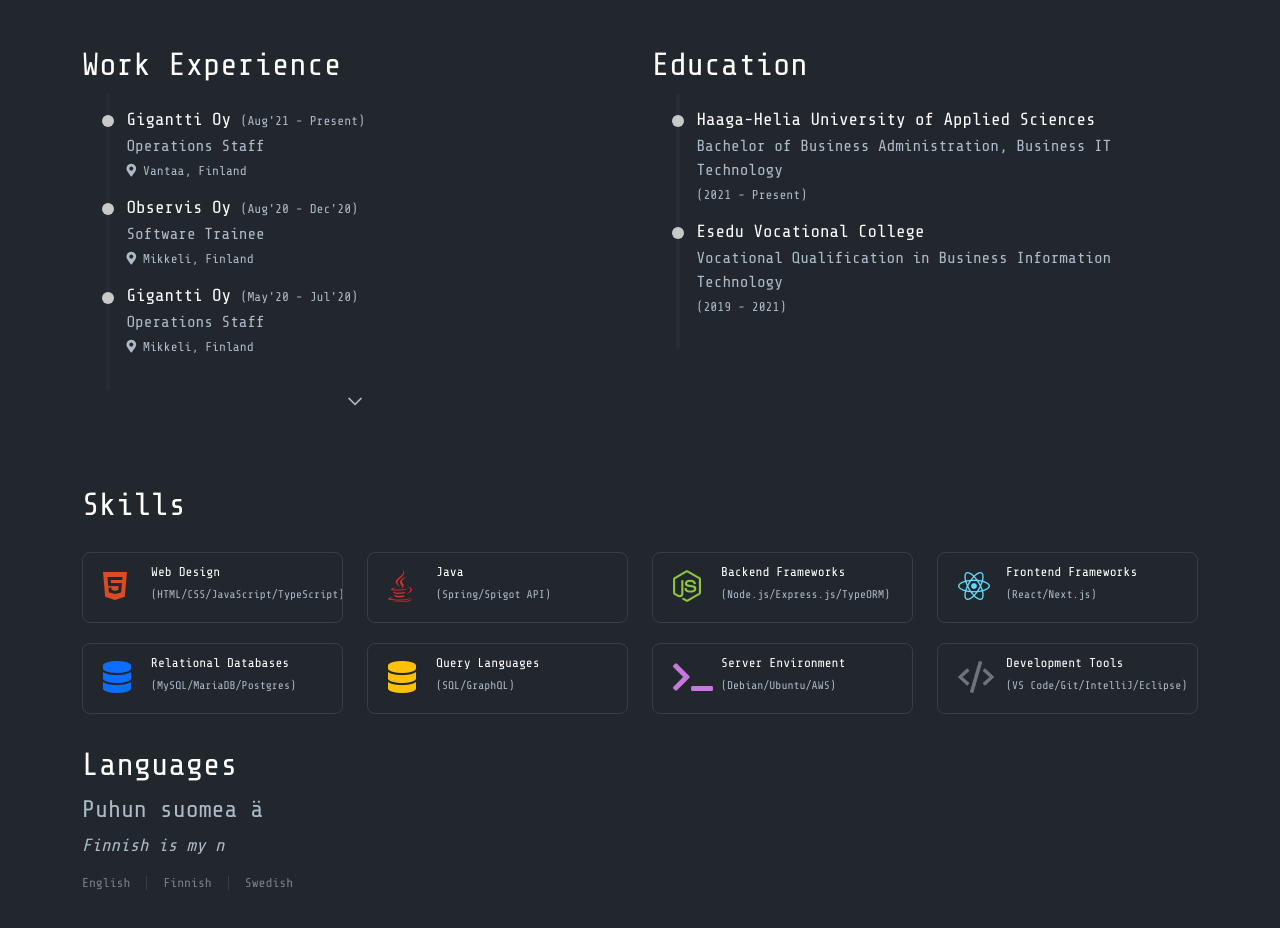
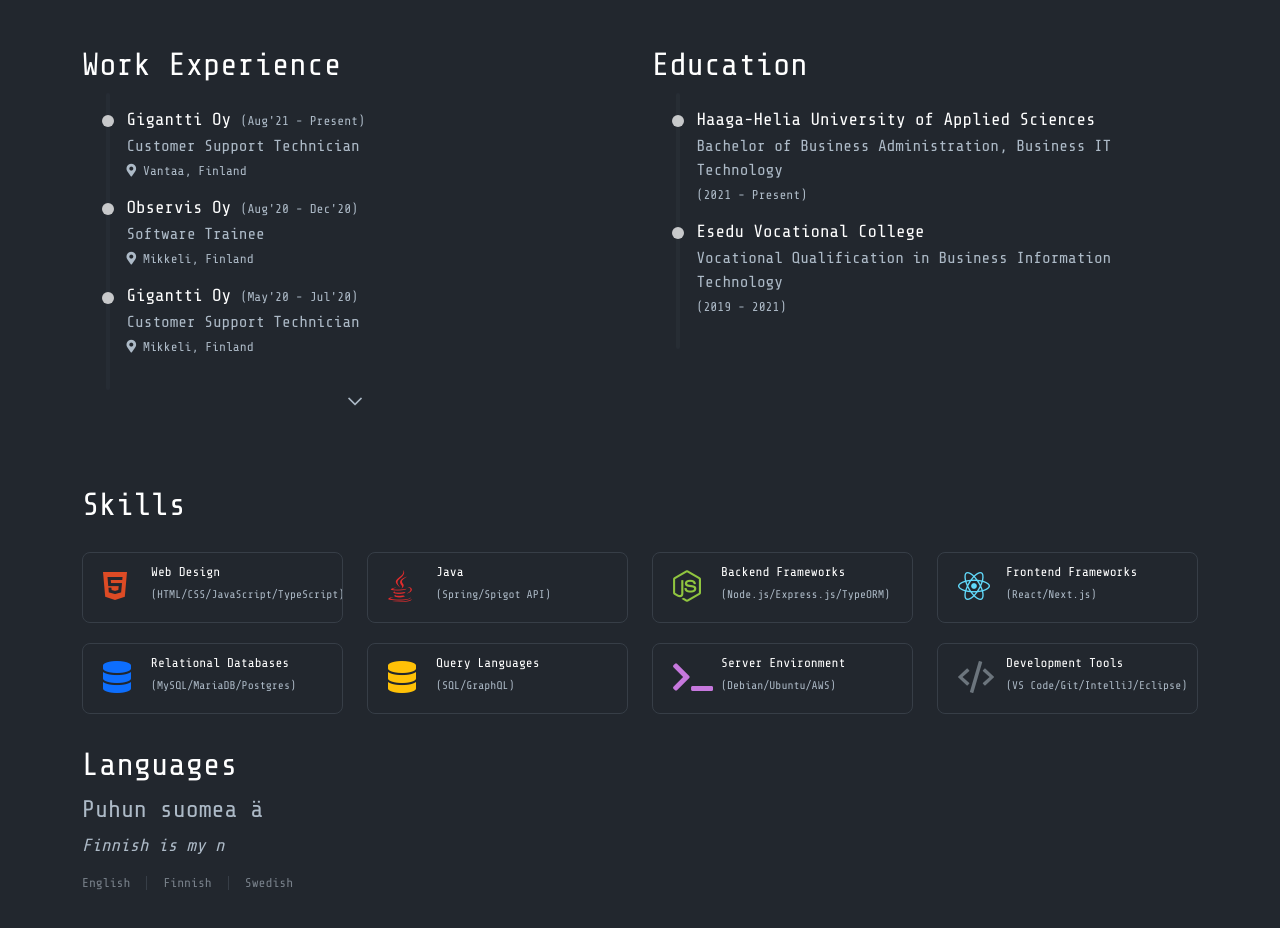
Before and after one commit to Torksi/ruhisfi, a Next.js app: page / in a window 1280 px wide. Shown: the part 1240-2168 px from the top of the page. Built offline with nearby package versions, Linux system fonts and the light colour scheme.

Commit message:
Changed work titles for Gigantti Oy

```diff
--- a/src/components/content/Experience.tsx
+++ b/src/components/content/Experience.tsx
@@ -12,7 +12,7 @@
               experience={[
                 {
                   name: "Gigantti Oy",
-                  description: "Operations Staff",
+                  description: "Customer Support Technician",
                   length: "Aug'21 - Present",
                   location: "Vantaa, Finland",
                   yearsOnly: false,
@@ -26,7 +26,7 @@
                 },
                 {
                   name: "Gigantti Oy",
-                  description: "Operations Staff",
+                  description: "Customer Support Technician",
                   length: "May'20 - Jul'20",
                   location: "Mikkeli, Finland",
                   yearsOnly: false,
@@ -40,7 +40,7 @@
                 },
                 {
                   name: "Gigantti Oy",
-                  description: "Operations Staff",
+                  description: "Customer Support Technician",
                   length: "Aug'19 - Jan'20",
                   location: "Mikkeli, Finland",
                   yearsOnly: false,
```
